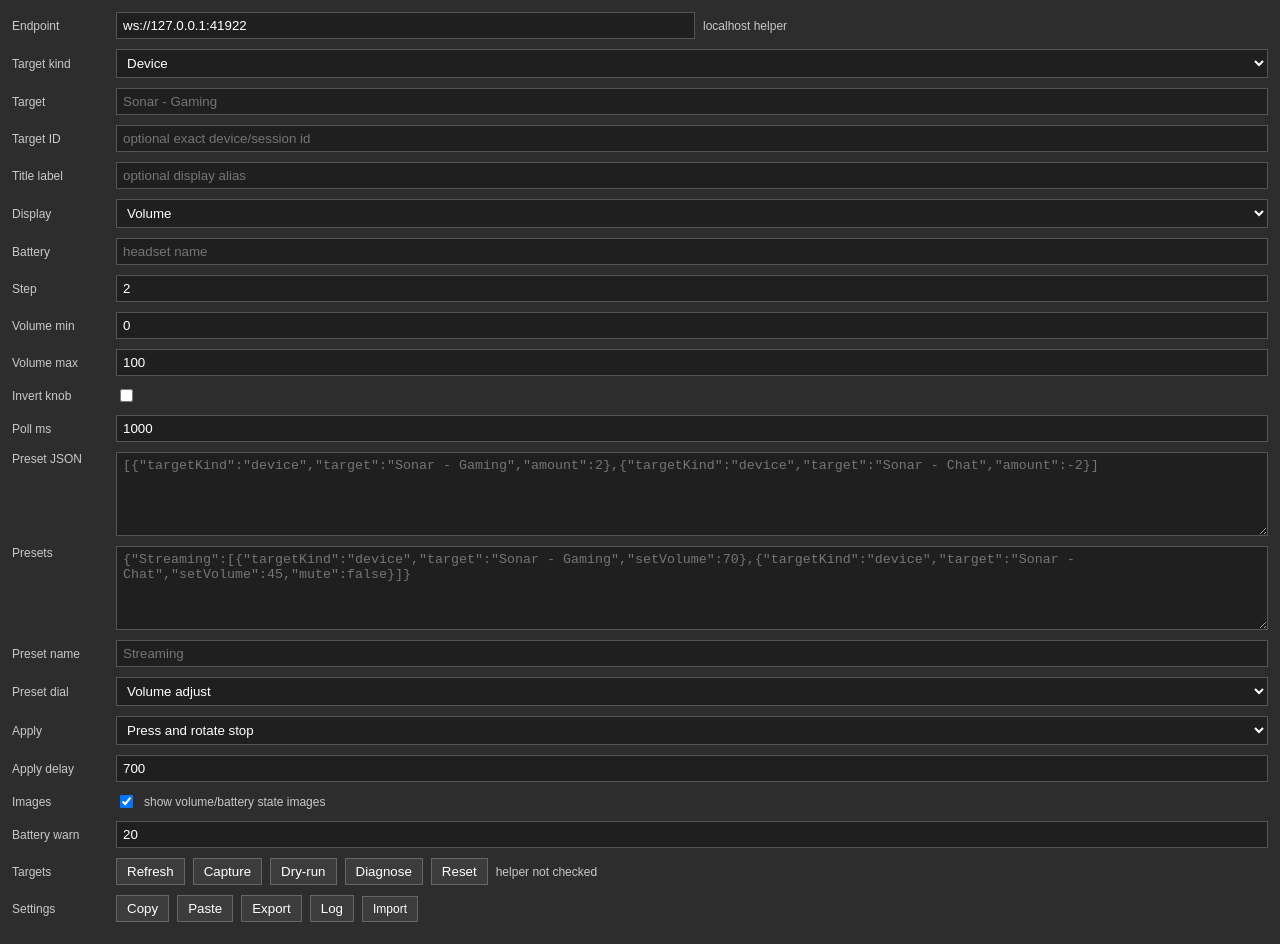
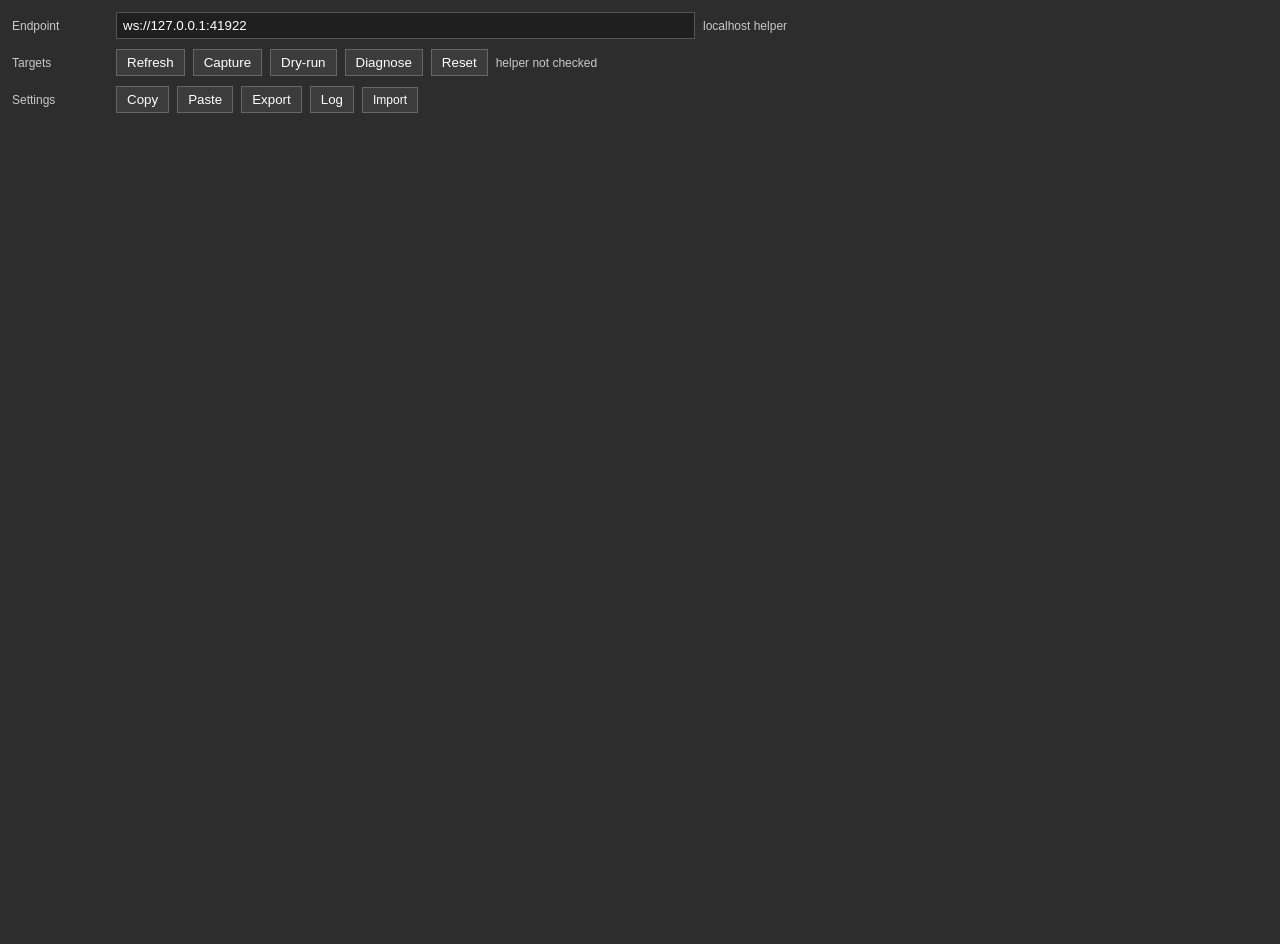
Before and after one commit to vnoiram/streamdock-sonar, a website: page property-inspector.html in a window 1280 px wide. After the commit the page ends 800 px from the top, so only its background shows below. Drawn offline with Linux system fonts and the light colour scheme.

```diff
--- a/property-inspector.css
+++ b/property-inspector.css
@@ -40,6 +40,10 @@
   flex: 1;
 }
 
+.is-hidden {
+  display: none !important;
+}
+
 .block {
   align-items: flex-start;
 }
--- a/property-inspector.js
+++ b/property-inspector.js
@@ -3,6 +3,7 @@
 
   var websocket = null;
   var context = null;
+  var currentAction = '';
   var settings = {
     endpoint: 'ws://127.0.0.1:41922',
     targetKind: 'device',
@@ -47,9 +48,41 @@
     { target: 'streamer:streaming:aux', label: 'Stream Broadcast Aux' },
     { target: 'streamer:streaming:mic', label: 'Stream Broadcast Mic' }
   ];
+  var COMMON_FIELDS = ['endpoint', 'diagnoseSettings', 'resetSettings', 'copySettings', 'pasteSettings', 'exportSettings', 'copyDiagnostics', 'importSettings'];
+  var TARGET_FIELDS = ['targetKind', 'target', 'targetId', 'titleLabel', 'pollMs', 'generatedImages', 'refreshTargets'];
+  var ACTION_FIELDS = {
+    'local.streamdock.sonar.control': TARGET_FIELDS.concat(['volumeStep', 'minVolume', 'maxVolume', 'invertKnob', 'presetJson', 'presetsJson', 'presetName', 'presetDialMode', 'presetApplyMode', 'presetApplyDelayMs', 'capturePreset', 'dryRunPreset']),
+    'local.streamdock.sonar.micmute': TARGET_FIELDS,
+    'local.streamdock.sonar.battery': TARGET_FIELDS.concat(['displayMode', 'batteryName', 'batteryWarnPercent']),
+    'local.streamdock.sonar.diagnostics': ['diagnoseSettings', 'copyDiagnostics']
+  };
 
   function byId(id) {
     return document.getElementById(id);
+  }
+
+  function rowFor(id) {
+    var element = byId(id);
+    while (element && element !== document.body) {
+      if (element.classList && element.classList.contains('sdpi-item')) return element;
+      element = element.parentNode;
+    }
+    return null;
+  }
+
+  function setFieldVisible(id, visible) {
+    var row = rowFor(id);
+    if (row) row.classList.toggle('is-hidden', !visible);
+  }
+
+  function applyVisibility() {
+    var visible = {};
+    COMMON_FIELDS.concat(ACTION_FIELDS[currentAction] || []).forEach(function (id) {
+      visible[id] = true;
+    });
+    Object.keys(settings).concat(['refreshTargets', 'capturePreset', 'dryRunPreset', 'diagnoseSettings', 'resetSettings', 'copySettings', 'pasteSettings', 'exportSettings', 'copyDiagnostics', 'importSettings']).forEach(function (id) {
+      setFieldVisible(id, !!visible[id]);
+    });
   }
 
   function update() {
@@ -421,6 +454,8 @@
   window.connectElgatoStreamDeckSocket = function (port, uuid, registerEvent, info, actionInfo) {
     var parsedActionInfo = JSON.parse(actionInfo || '{}');
     context = parsedActionInfo.context || uuid;
+    currentAction = parsedActionInfo.action || '';
+    applyVisibility();
     websocket = new WebSocket('ws://127.0.0.1:' + port);
     websocket.onopen = function () {
       websocket.send(JSON.stringify({ event: registerEvent, uuid: uuid }));
@@ -457,5 +492,6 @@
     byId('copyDiagnostics').addEventListener('click', copyDiagnostics);
     byId('importSettings').addEventListener('change', importSettings);
     renderEndpointStatus();
+    applyVisibility();
   });
 }());
```
Also changed, not shown: icons/plugin.svg, manifest.json.
